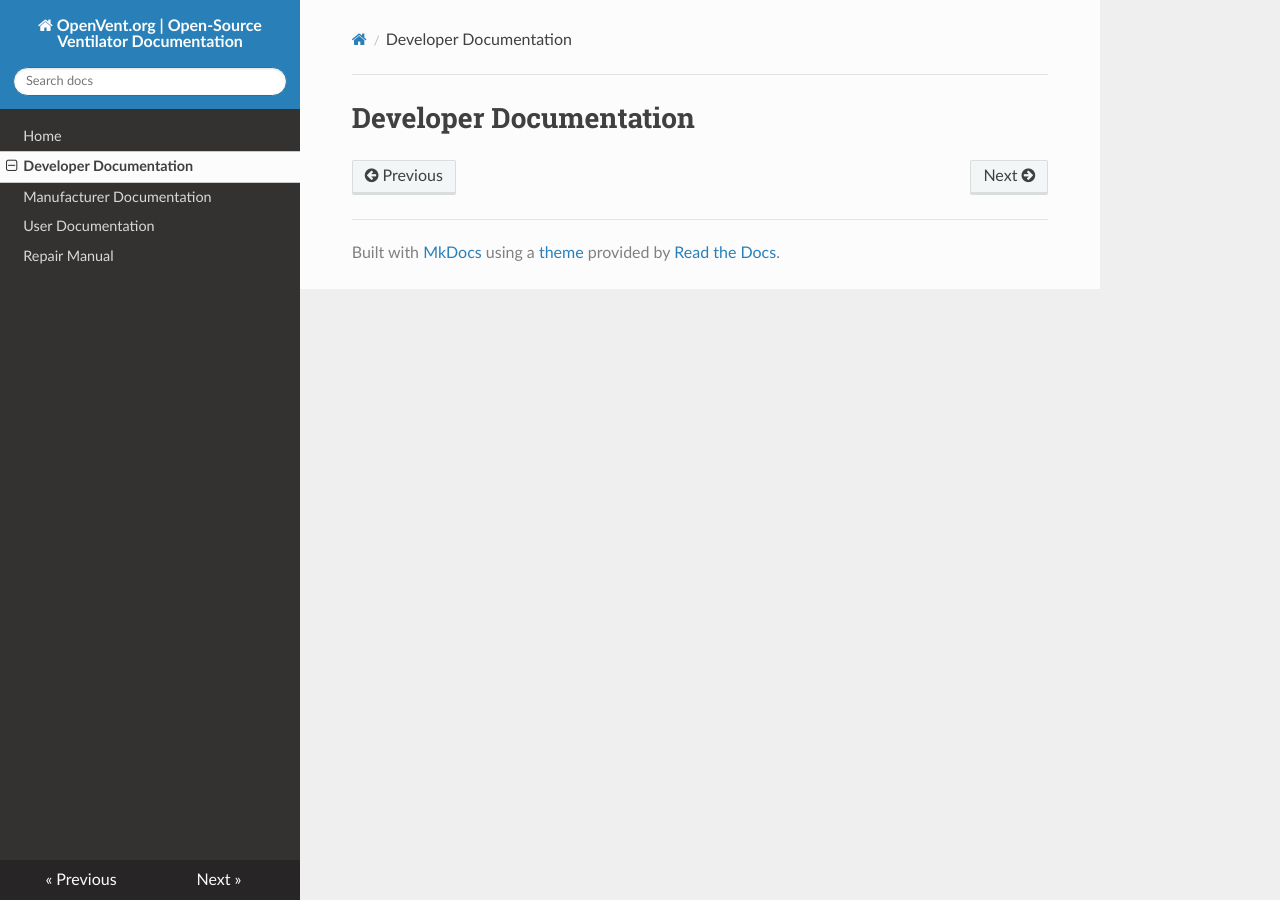
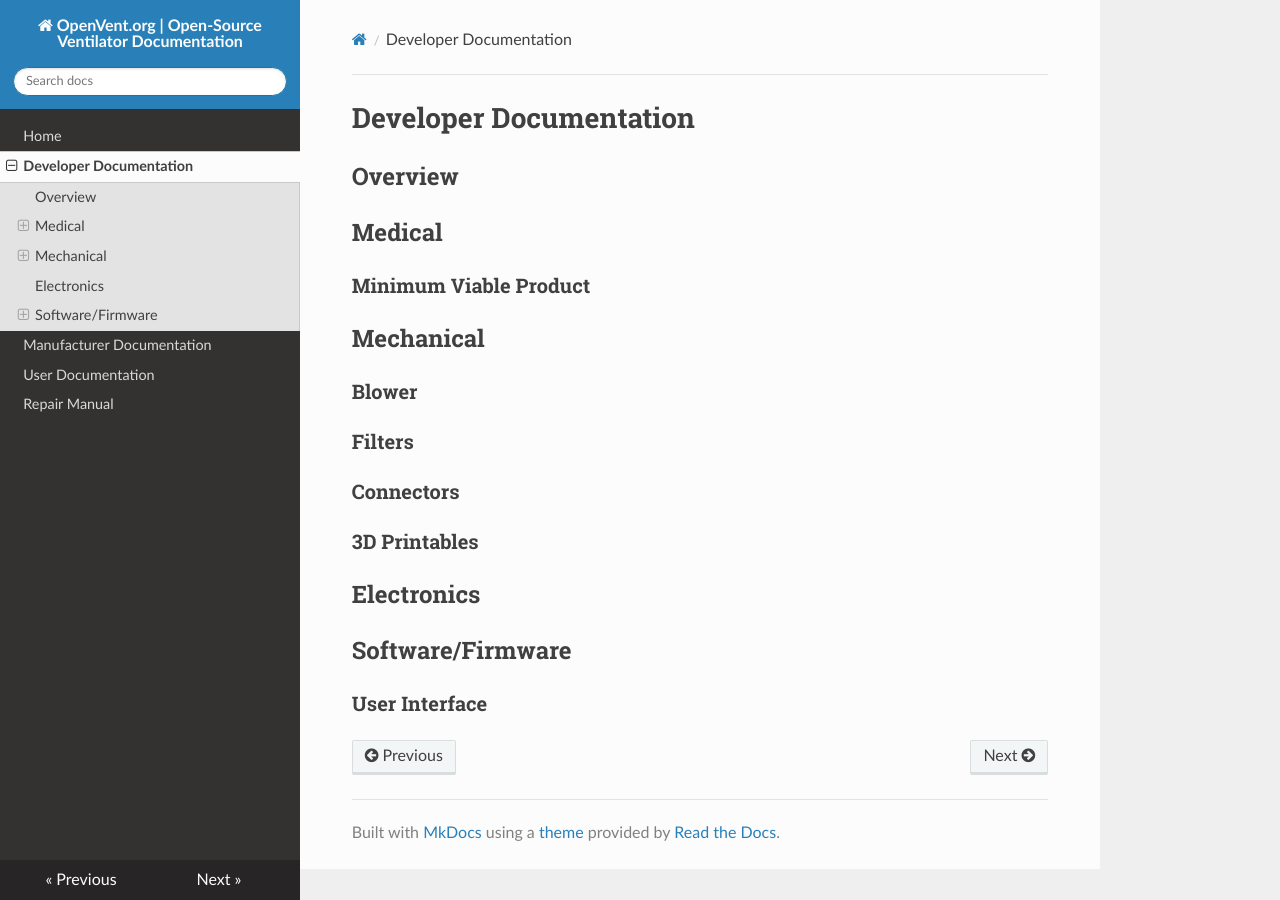
Before and after one commit to OpenVentOrg/Documentation, an MkDocs documentation site: the page built from docs/dev.md, in a window 1280 px wide. Built offline with MkDocs 1.6.1, drawn with Linux system fonts in a browser that asks for light colours; nearby versions of some CDN libraries.

```diff
--- a/docs/dev.md
+++ b/docs/dev.md
@@ -1 +1,25 @@
 # Developer Documentation
+
+## Overview
+
+## Medical
+
+### Minimum Viable Product
+
+## Mechanical
+
+### Blower
+
+### Filters
+
+### Connectors
+
+### 3D Printables
+
+## Electronics
+
+## Software/Firmware
+
+###
+
+### User Interface
```
Also changed, not shown: .readthedocs.yml (added, +7 -0 lines).
